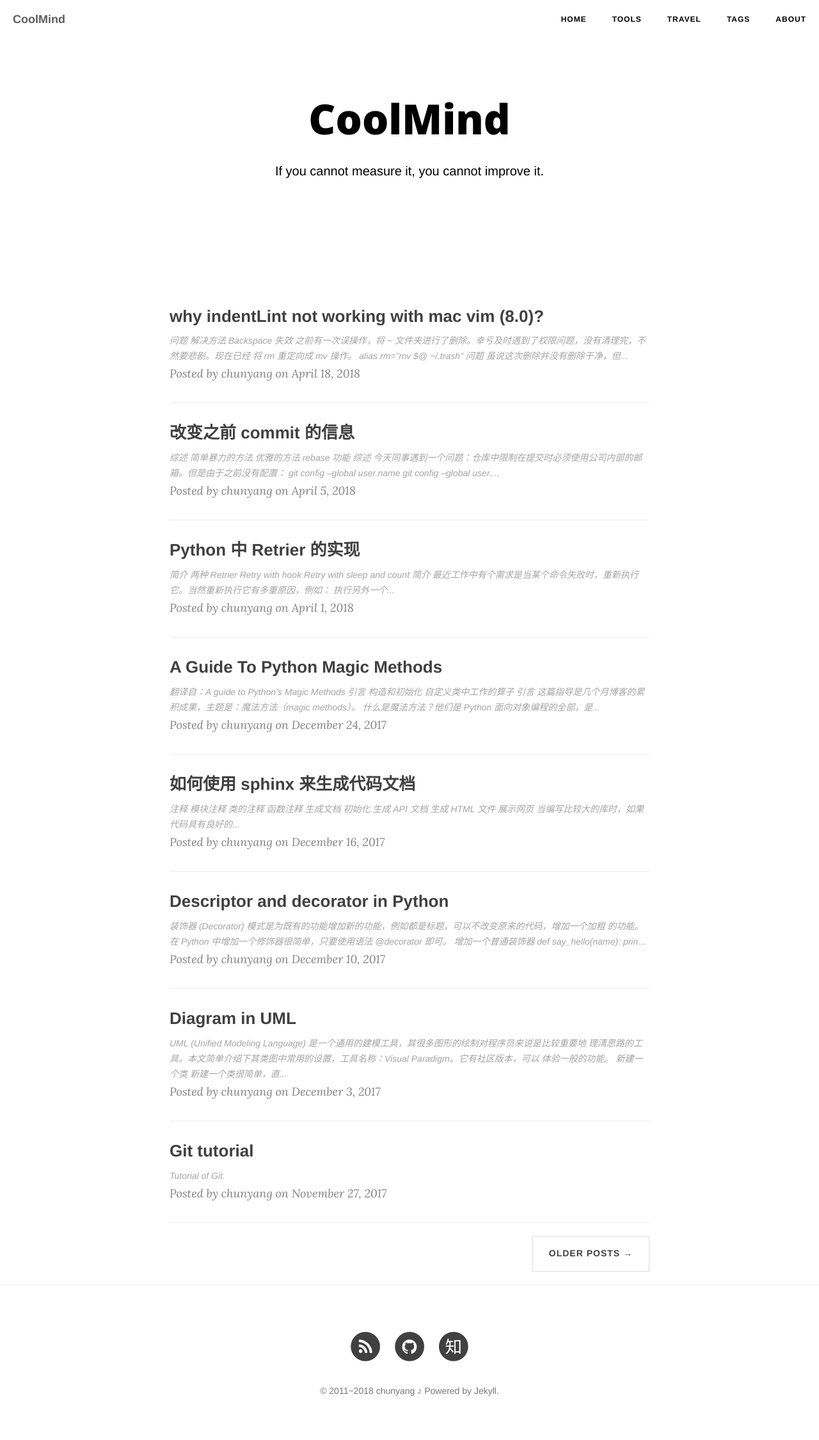
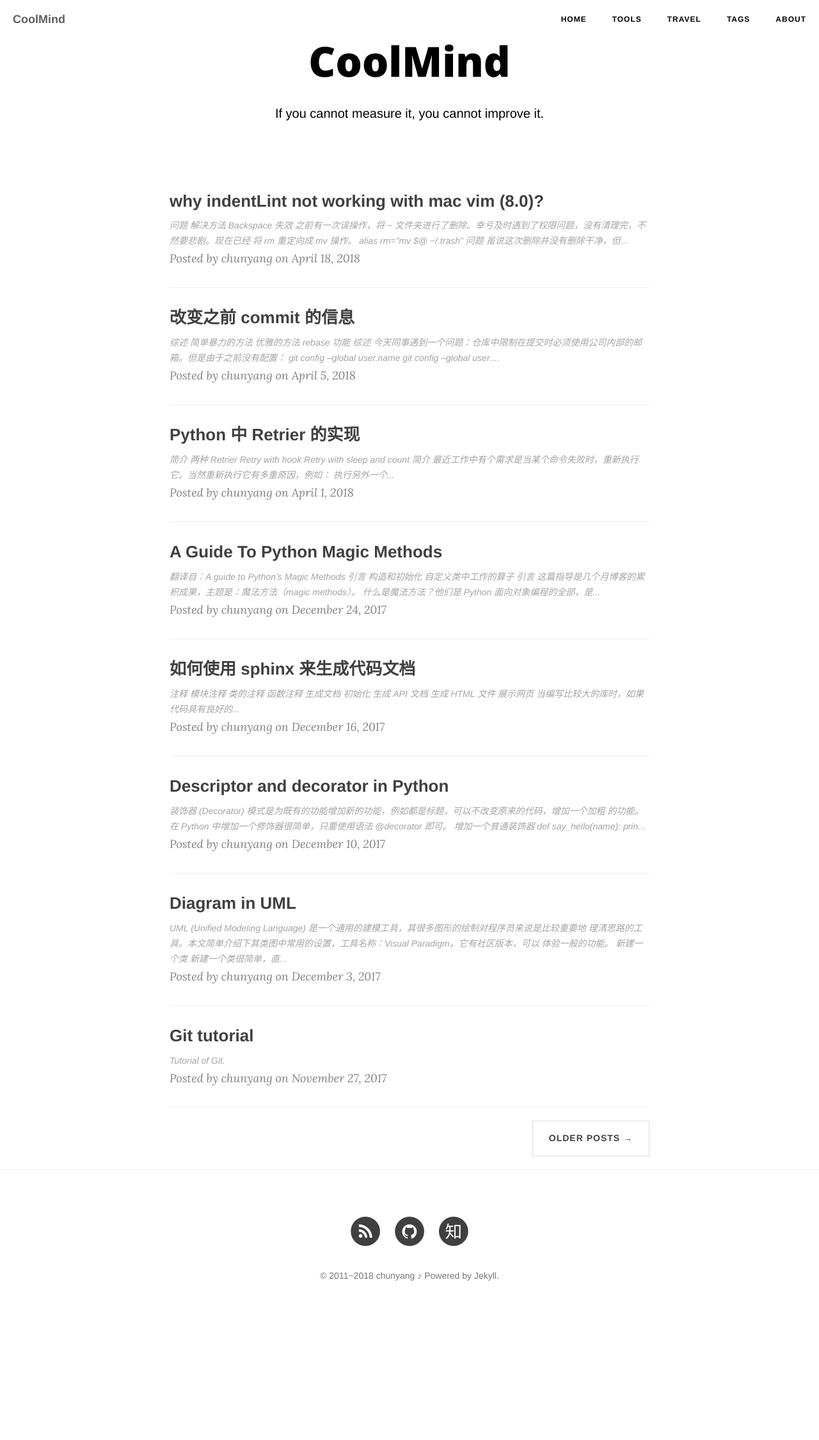
Before and after one commit to chunyang-wen/chunyang-wen.github.io, a Jekyll site: the page built from index.html, in a window 1280 px wide. Shown: the whole page at 64% size. Built offline with Jekyll 4.4.1, drawn with Linux system fonts in a browser that asks for light colours; nearby versions of some CDN libraries; the list of posts is cut into pages by our own code; comment, search, counter and statistics services are not loaded; after the commit the page ends 2070 px from its top, so only the background shows below that.

Commit message:
Modify: change padding

```diff
--- a/css/clean-blog.css
+++ b/css/clean-blog.css
@@ -226,7 +226,7 @@ hr.small {
   .intro-header .site-heading,
   .intro-header .post-heading,
   .intro-header .page-heading {
-    padding: 150px 0;
+    padding: 60px 0; /* behaves TODO 150*/
   }
 }
 .intro-header .site-heading,
```
